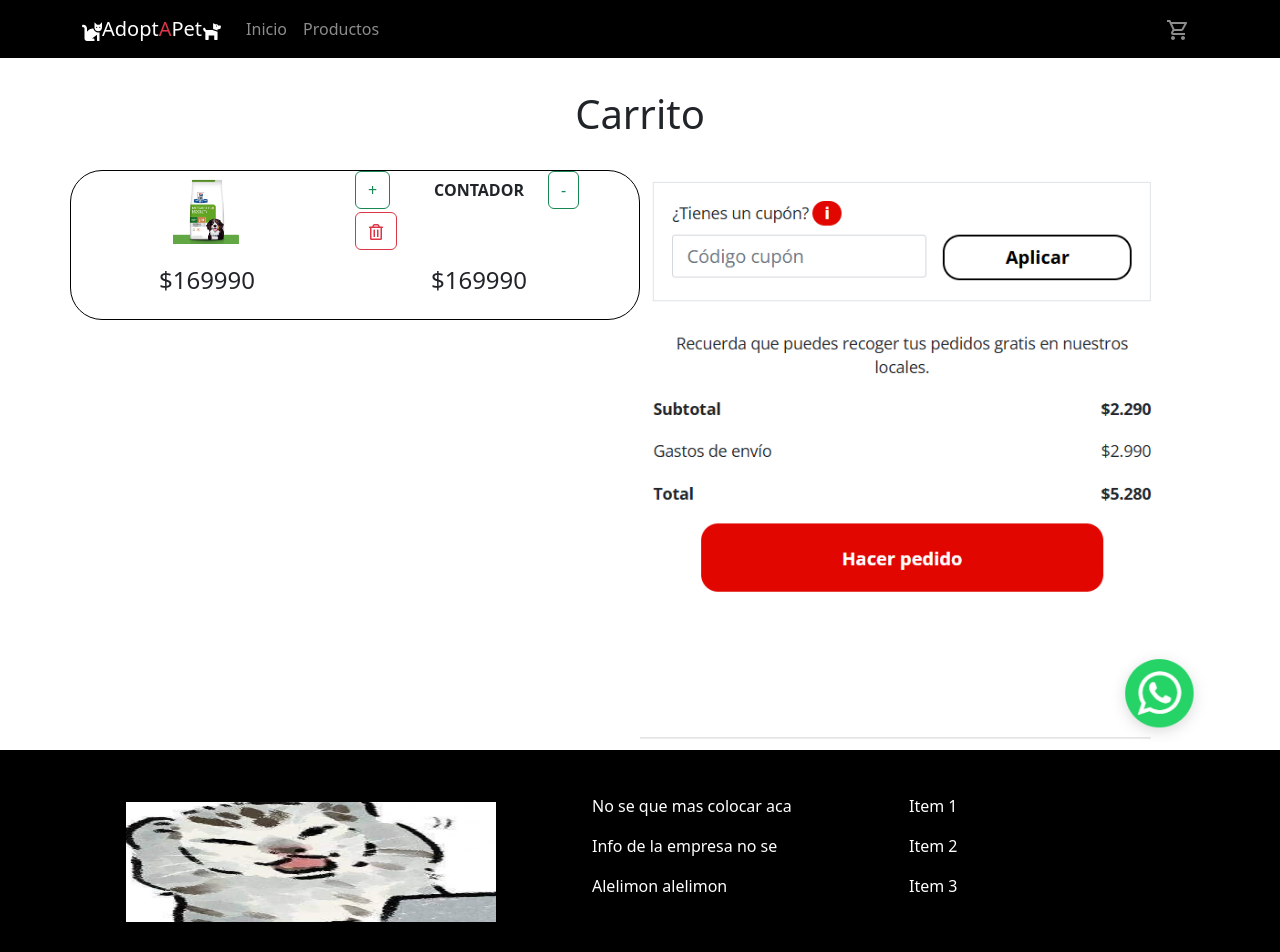
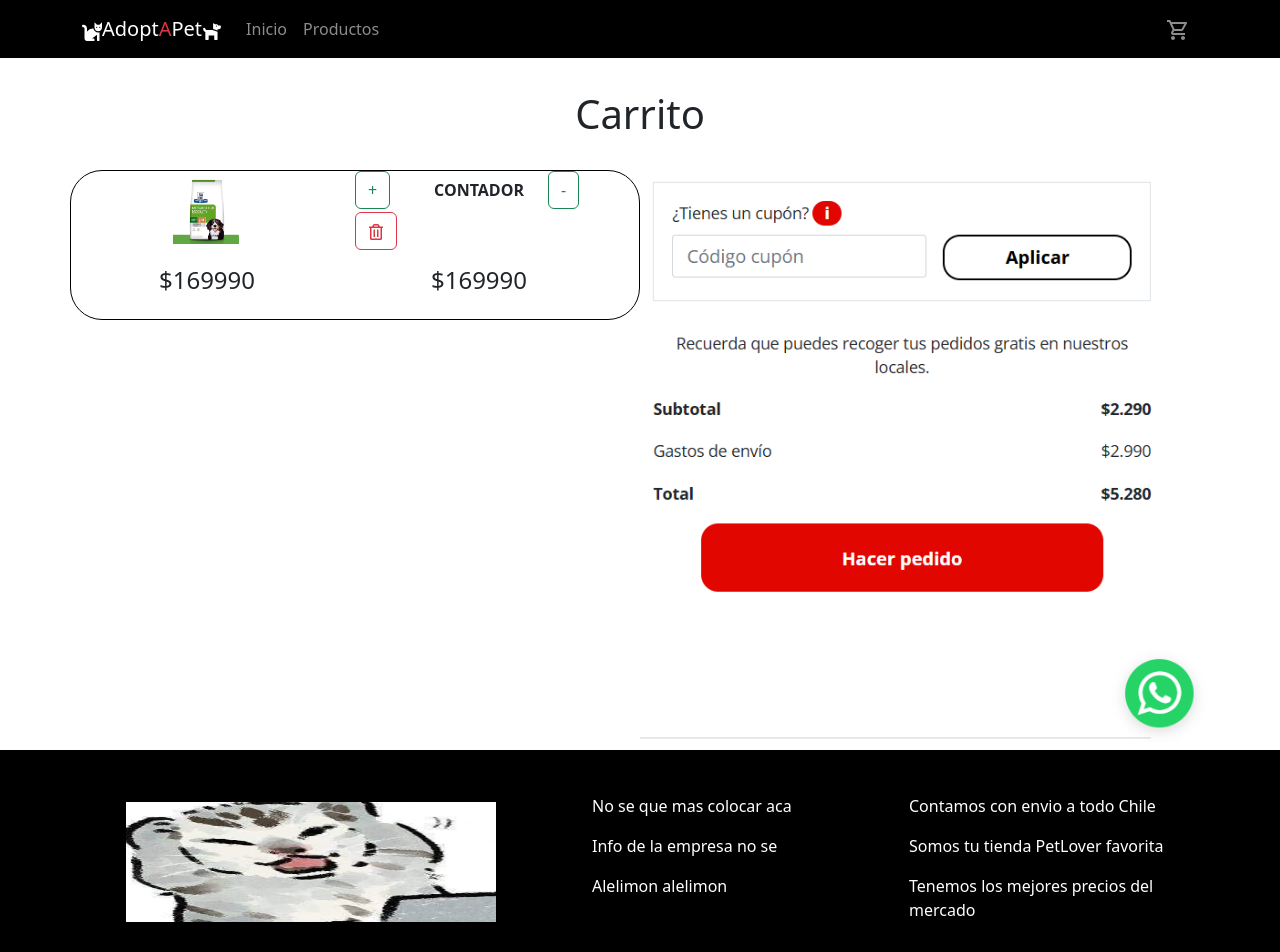
Before and after one commit to michdiazf/adoptapet, a React (Vite) app: page /carrito in a window 1280 px wide. Shown: the top 952 px of the page. Built offline with nearby package versions, Linux system fonts and the light colour scheme.

Commit message:
feat: cambio texto footer.jsx

```diff
--- a/src/components/organisms/Footer.jsx
+++ b/src/components/organisms/Footer.jsx
@@ -25,9 +25,10 @@ function Footer(){
 
                     <Col className='m-4'>
 
-                        <Row className='text-white p-2'>Item 1</Row>
-                        <Row className='text-white p-2'>Item 2</Row>
-                        <Row className='text-white p-2'>Item 3</Row>
+                        <Row className='text-white p-2'>Contamos con envio a todo Chile</Row>
+                        <Row className='text-white p-2'>Somos tu tienda PetLover favorita</Row>
+                        <Row className='text-white p-2'>Tenemos los mejores precios del mercado</Row>
+
                     </Col>
 
                 </Row>
```
